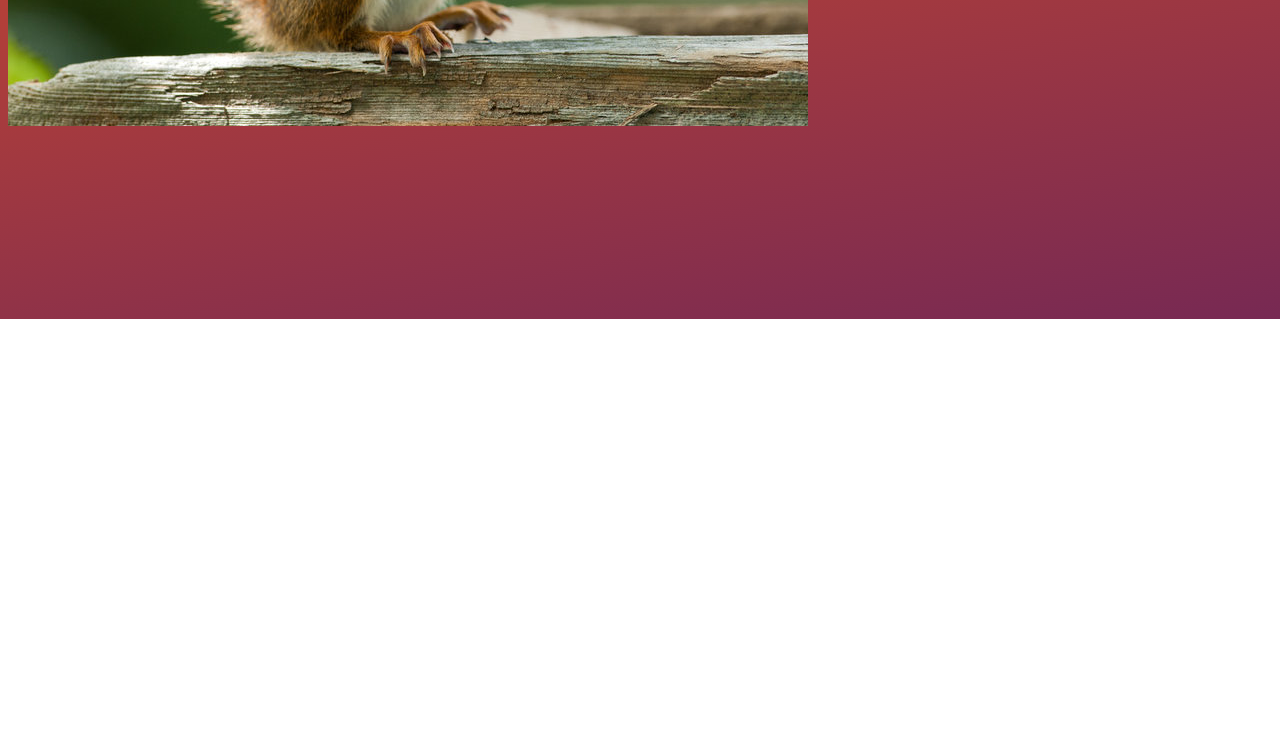
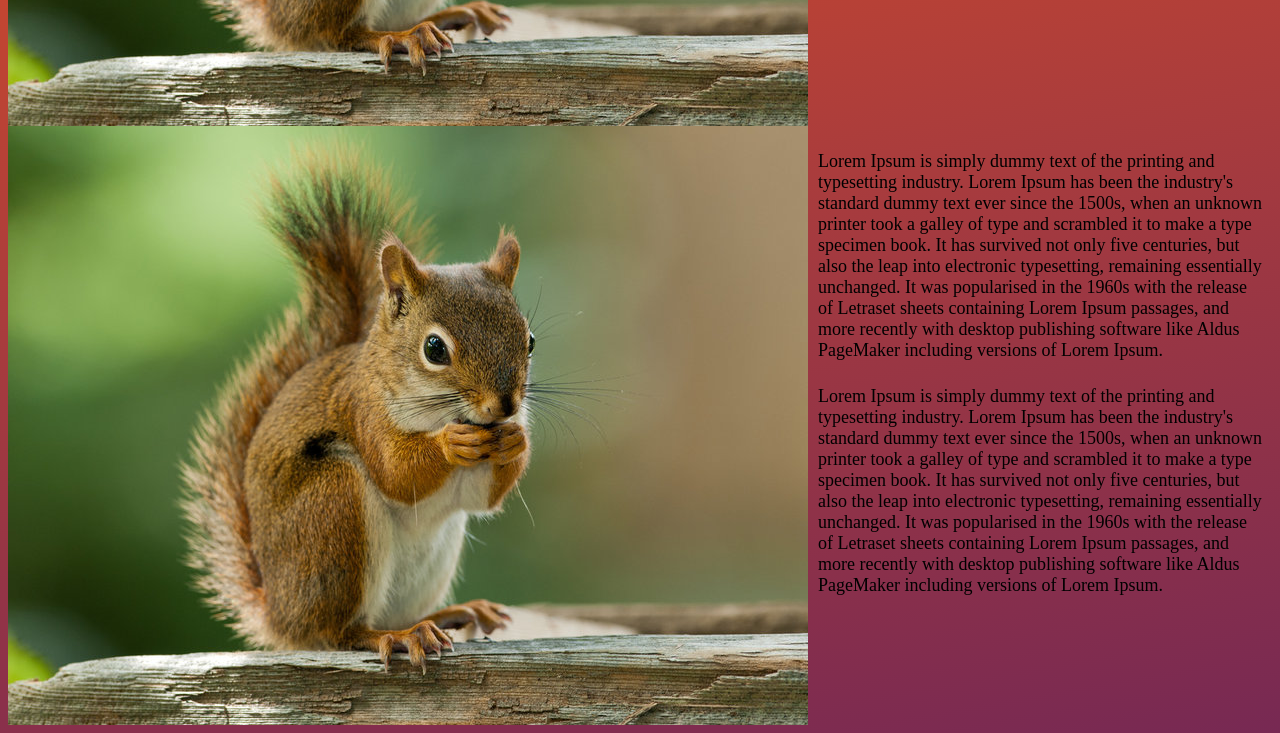
Before and after one commit to kk-o/css-flexbox, a website: page src/index.html in a window 1280 px wide. Shown: the part 481-1214 px from the top of the page. Before the commit the page ends 800 px from the top, so only its background shows below. Drawn offline with Linux system fonts and the light colour scheme.

Commit message:
Two Divs

```diff
--- a/src/css/main.css
+++ b/src/css/main.css
@@ -15,10 +15,11 @@
 .figure {
   flex: 1 1 30%;
   align-self: flex-start;
+  /* change order of image [order: 1] */
 }
 
 .media-body {
-  flex: 1 1 70%
+  flex: 1 1 60%
 }
 
 p {
--- a/src/index.html
+++ b/src/index.html
@@ -20,6 +20,13 @@
       <p>Lorem Ipsum is simply dummy text of the printing and typesetting industry. Lorem Ipsum has been the industry's standard dummy text ever since the 1500s, when an unknown printer took a galley of type and scrambled it to make a type specimen book. It has survived not only five centuries, but also the leap into electronic typesetting, remaining essentially unchanged. It was popularised in the 1960s with the release of Letraset sheets containing Lorem Ipsum passages, and more recently with desktop publishing software like Aldus PageMaker including versions of Lorem Ipsum.</p>
     </div>
   </div>
+  <div class="media">
+    <img src="img/squirrel.jpg" alt="squirrel" class="figure">
+    <div class="media-body">
+      <p>Lorem Ipsum is simply dummy text of the printing and typesetting industry. Lorem Ipsum has been the industry's standard dummy text ever since the 1500s, when an unknown printer took a galley of type and scrambled it to make a type specimen book. It has survived not only five centuries, but also the leap into electronic typesetting, remaining essentially unchanged. It was popularised in the 1960s with the release of Letraset sheets containing Lorem Ipsum passages, and more recently with desktop publishing software like Aldus PageMaker including versions of Lorem Ipsum.</p>
+      <p>Lorem Ipsum is simply dummy text of the printing and typesetting industry. Lorem Ipsum has been the industry's standard dummy text ever since the 1500s, when an unknown printer took a galley of type and scrambled it to make a type specimen book. It has survived not only five centuries, but also the leap into electronic typesetting, remaining essentially unchanged. It was popularised in the 1960s with the release of Letraset sheets containing Lorem Ipsum passages, and more recently with desktop publishing software like Aldus PageMaker including versions of Lorem Ipsum.</p>
+    </div>
+  </div>
 </body>
 
 </html>
```
Also changed, not shown: 1 other file.
